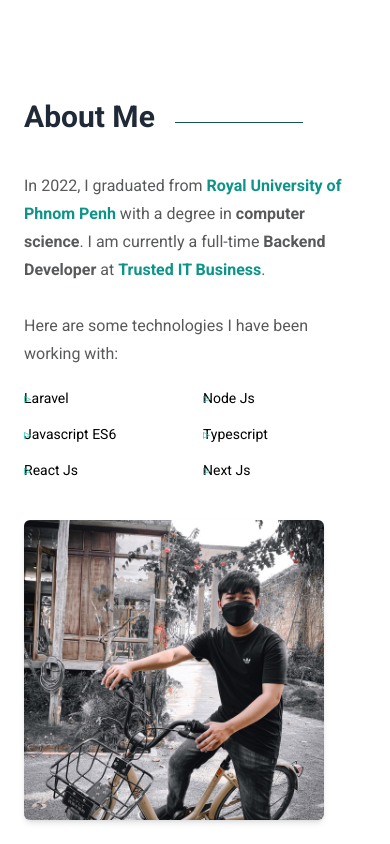
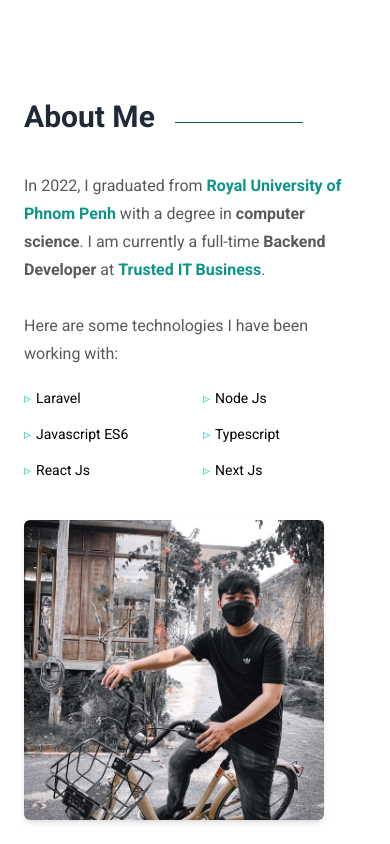
Before and after one commit to sokcheadev2001/my_portfolio, a Next.js app: page / in a window 390 px wide. Shown: the part 828-1672 px from the top of the page. Built offline with nearby package versions, Linux system fonts and the light colour scheme.

Commit message:
fix padding on language section

```diff
--- a/components/home-component/about.component.tsx
+++ b/components/home-component/about.component.tsx
@@ -47,7 +47,7 @@ const IcanDo = () => {
             </motion.p>
             <motion.ul className='grid grid-cols-2 gap-4 pt-5'>
               <motion.li
-                className='text-sm relative md:pl-5 before:content-["▹"] before:absolute before:left-0 before:text-teal-400'
+                className='text-sm relative md:pl-5 pl-3 before:content-["▹"] before:absolute before:left-0 before:text-teal-400'
                 initial={{ y: 100, opacity: 0 }}
                 animate={{ y: 0, opacity: 1 }}
                 transition={{ delay: 2.2, duration: 1 }}
@@ -55,7 +55,7 @@ const IcanDo = () => {
                 Laravel
               </motion.li>
               <motion.li
-                className='text-sm relative md:pl-5 before:content-["▹"] before:absolute before:left-0 before:text-teal-400'
+                className='text-sm relative md:pl-5 pl-3 before:content-["▹"] before:absolute before:left-0 before:text-teal-400'
                 initial={{ y: 100, opacity: 0 }}
                 animate={{ y: 0, opacity: 1 }}
                 transition={{ delay: 2.2, duration: 1 }}
@@ -63,7 +63,7 @@ const IcanDo = () => {
                 Node Js
               </motion.li>
               <motion.li
-                className='text-sm relative md:pl-5 before:content-["▹"] before:absolute before:left-0 before:text-teal-400'
+                className='text-sm relative md:pl-5 pl-3 before:content-["▹"] before:absolute before:left-0 before:text-teal-400'
                 initial={{ y: 100, opacity: 0 }}
                 animate={{ y: 0, opacity: 1 }}
                 transition={{ delay: 2.4, duration: 1 }}
@@ -71,7 +71,7 @@ const IcanDo = () => {
                 Javascript ES6
               </motion.li>
               <motion.li
-                className='text-sm relative md:pl-5 before:content-["▹"] before:absolute before:left-0 before:text-teal-400'
+                className='text-sm relative md:pl-5 pl-3 before:content-["▹"] before:absolute before:left-0 before:text-teal-400'
                 initial={{ y: 100, opacity: 0 }}
                 animate={{ y: 0, opacity: 1 }}
                 transition={{ delay: 2.4, duration: 1 }}
@@ -79,7 +79,7 @@ const IcanDo = () => {
                 Typescript
               </motion.li>
               <motion.li
-                className='text-sm relative md:pl-5 before:content-["▹"] before:absolute before:left-0 before:text-teal-400'
+                className='text-sm relative md:pl-5 pl-3 before:content-["▹"] before:absolute before:left-0 before:text-teal-400'
                 initial={{ y: 100, opacity: 0 }}
                 animate={{ y: 0, opacity: 1 }}
                 transition={{ delay: 3, duration: 1 }}
@@ -87,7 +87,7 @@ const IcanDo = () => {
                 React Js
               </motion.li>
               <motion.li
-                className='text-sm relative md:pl-5 before:content-["▹"] before:absolute before:left-0 before:text-teal-400'
+                className='text-sm relative md:pl-5 pl-3 before:content-["▹"] before:absolute before:left-0 before:text-teal-400'
                 initial={{ y: 100, opacity: 0 }}
                 animate={{ y: 0, opacity: 1 }}
                 transition={{ delay: 3, duration: 1 }}
```
